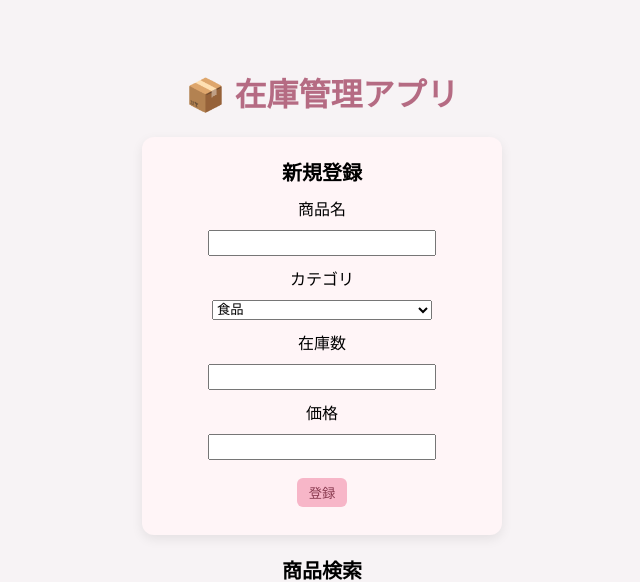
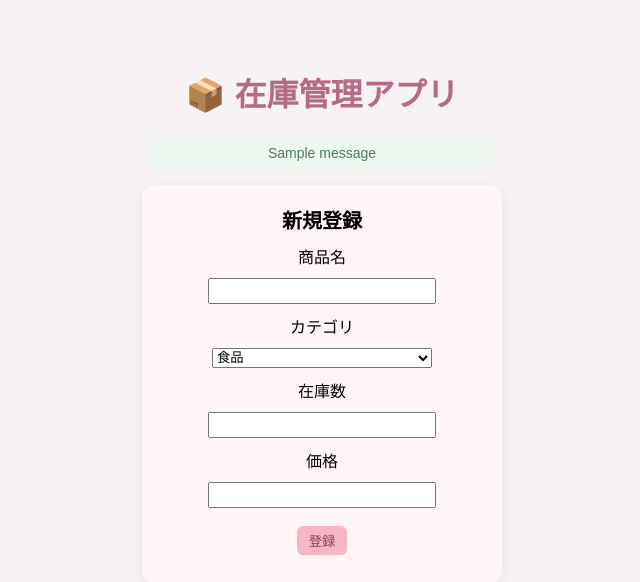
Before and after one commit to HaLu-LuLu/inventory-app, a Flask app: page / in a window 1280 px wide. Shown: the top 582 px of the page, without its empty margins (318-958 px from the left). Run offline with Flask 3, Linux system fonts and the light colour scheme; one stand-in notice (Sample message) is shown; data that the repository does not hold is empty.

Commit message:
Add success messages and delete confirmation

```diff
--- a/app.py
+++ b/app.py
@@ -1,8 +1,9 @@
 import sqlite3
 
-from flask import Flask, render_template, request, redirect, url_for
+from flask import Flask, render_template, request, redirect, url_for, flash
 
 app = Flask(__name__)
+app.secret_key = "inventory-secret"
 
 @app.route("/", methods=["GET", "POST"])
 def index():
@@ -47,6 +48,8 @@ def index():
 
             conn.commit()
             conn.close()
+
+            flash("商品を登録しました")
 
             return redirect(url_for("index"))
 
@@ -95,6 +98,8 @@ def delete(index):
     conn.commit()
     conn.close()
 
+    flash("商品を削除しました")
+
     return redirect(url_for("index"))
 
 
@@ -142,6 +147,8 @@ def edit(index):
             conn.commit()
             conn.close()
 
+            flash("商品を更新しました")
+
             return redirect(url_for("index"))
 
         item = (name, category, stock, price)
--- a/static/style.css
+++ b/static/style.css
@@ -154,3 +154,14 @@ h1 {
   margin: 2px 0;
   font-size: 14px;
 }
+
+.success-message {
+  color: #4f7a5a;
+  background-color: #eef8f0;
+  padding: 8px 12px;
+  border-radius: 8px;
+  margin: 10px auto;
+  width: 320px;
+  text-align: center;
+  font-size: 14px;
+}
--- a/templates/index.html
+++ b/templates/index.html
@@ -8,6 +8,14 @@
 </head>
 <body>
   <h1>📦 在庫管理アプリ</h1>
+
+  {% with messages = get_flashed_messages() %}
+    {% if messages %}
+      {% for message in messages %}
+        <p class="success-message">{{ message }}</p>
+      {% endfor %}
+    {% endif %}
+  {% endwith %}
 
   <form action="/" method="POST" class="register-form">
     <h2>新規登録</h2>
@@ -68,7 +76,7 @@
 
         <p>価格：{{ item[4] }}</p>
         <a href="/edit/{{ item[0] }}" class="edit-button">編集</a>
-        <a href="/delete/{{ item[0] }}" class="delete-button">削除</a>
+        <a href="/delete/{{ item[0] }}" class="delete-button" onclick="return confirm('本当に削除しますか？');">削除</a>
 
       </div>
     {% endfor %}
```
Also changed, not shown: README.md.
